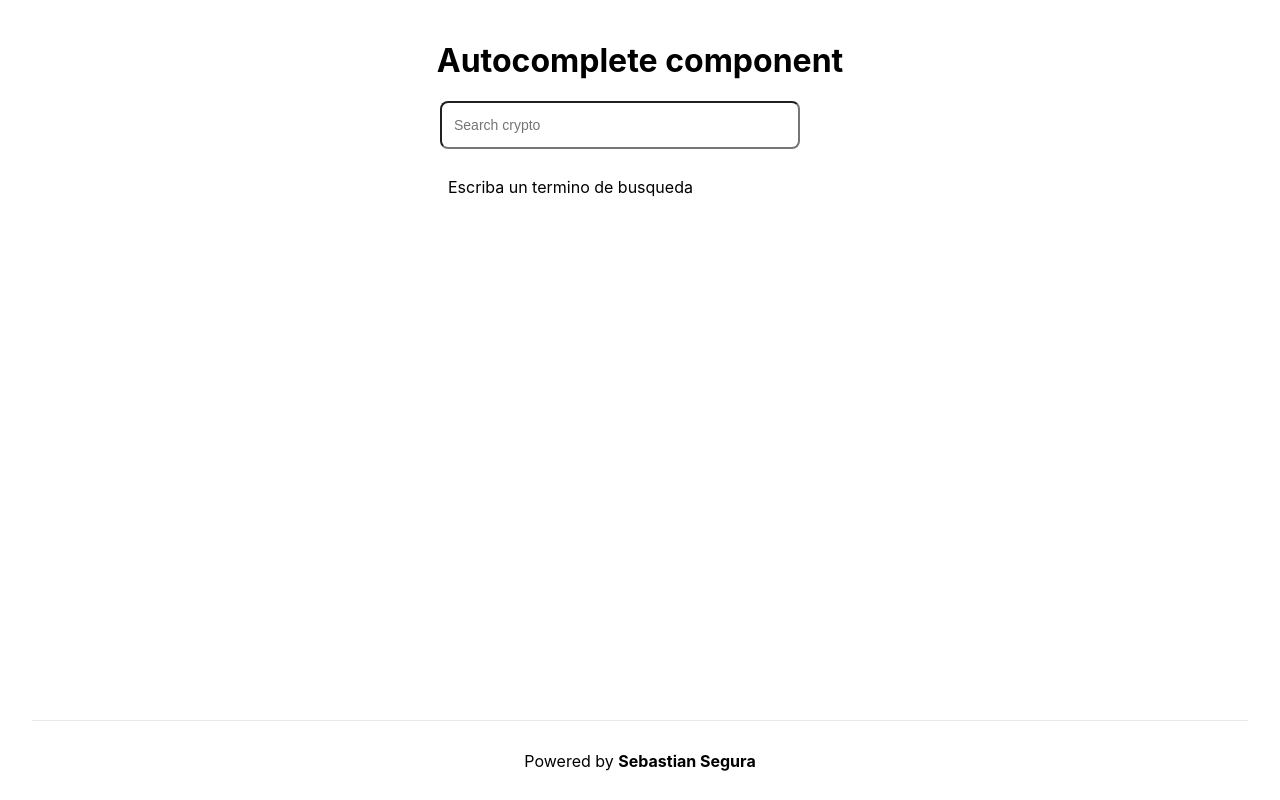
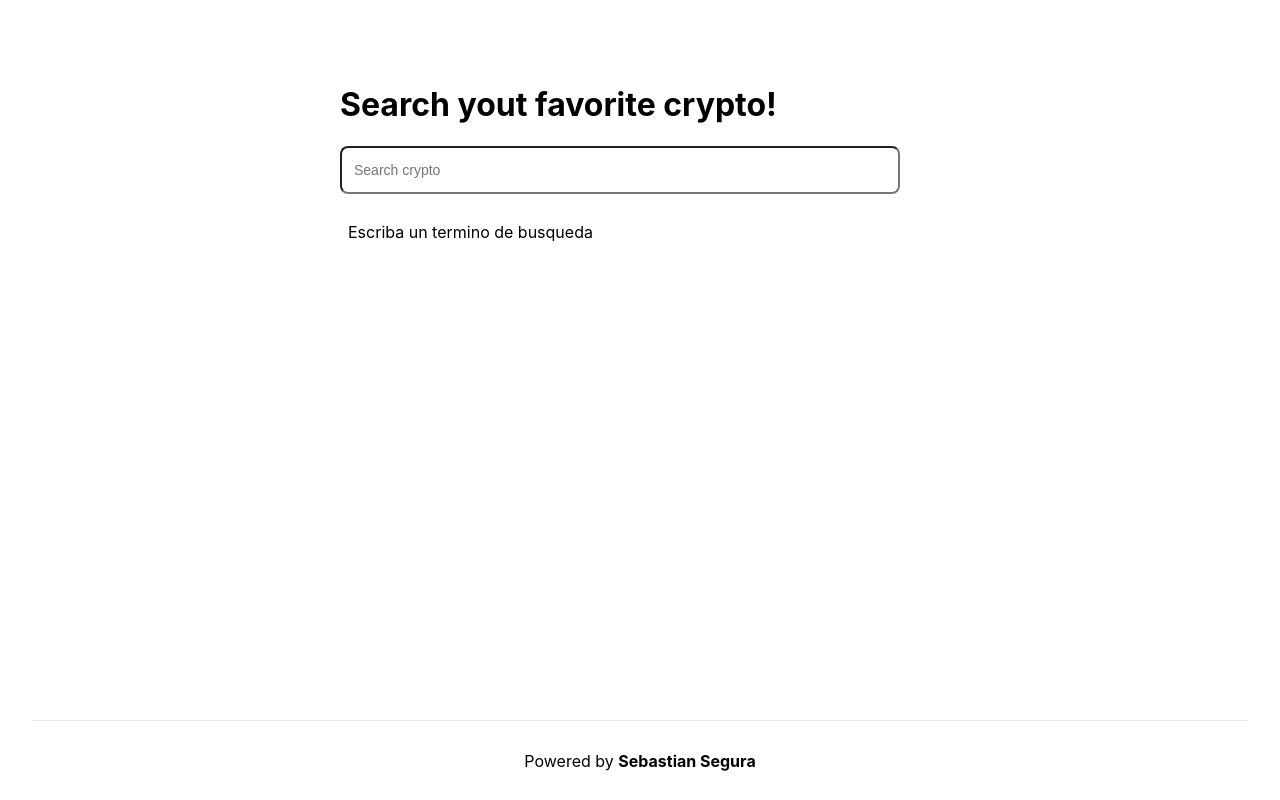
Before and after one commit to sebasegura97/amazing-autocomplete, a Next.js app: page / in a window 1280 px wide. Built offline with nearby package versions, Linux system fonts and the light colour scheme.

Commit message:
minor ui improvements

```diff
--- a/components/Autocomplete/Autocomplete.module.css
+++ b/components/Autocomplete/Autocomplete.module.css
@@ -4,15 +4,15 @@
 
 
 .inputContainer {
-    width: 400px;
+    width: 100%;
     display: flex;
     align-items: center;
-    justify-content: start;
+    justify-content: flex-start;
     position: relative;
 }
 
 .search {
-    width: 360px;
+    width: calc(100% - 40px);
     height: 48px;
     border-radius: 8px;
     padding-left: 12px;
@@ -63,7 +63,7 @@
 
 .suggestion {
     height: 48px;
-    width: 360px;
+    width: calc(100% - 48px);
 
     padding: 8px;
     display: flex;
--- a/pages/index.tsx
+++ b/pages/index.tsx
@@ -1,35 +1,29 @@
-import type { NextPage } from 'next'
-import Head from 'next/head'
-import Autocomplete from '../components/Autocomplete'
-import styles from '../styles/Home.module.css'
+import type { NextPage } from "next";
+import Head from "next/head";
+import Autocomplete from "../components/Autocomplete";
+import styles from "../styles/Home.module.css";
 
 const Home: NextPage = () => {
   return (
     <div className={styles.container}>
       <Head>
-        <title>Create Next App</title>
-        <meta name="description" content="Generated by create next app" />
+        <title>Crypto finder</title>
+        <meta name="description" content="Find your crypto assets" />
         <link rel="icon" href="/favicon.ico" />
       </Head>
 
       <main className={styles.main}>
-        <h1 className={styles.title}>
-          Autocomplete component
-        </h1>
-
-        <div className={styles.autoCompleteContainer}>
-            <Autocomplete />
-        </div>
+        <h1 className={styles.title}>Search yout favorite crypto!</h1>
+        <Autocomplete />
       </main>
 
       <footer className={styles.footer}>
         <p>
-          Powered by {' '}
-          <strong>Sebastian Segura</strong>
+          Powered by <strong>Sebastian Segura</strong>
         </p>
       </footer>
     </div>
-  )
-}
+  );
+};
 
-export default Home
+export default Home;
--- a/styles/Home.module.css
+++ b/styles/Home.module.css
@@ -4,12 +4,15 @@
 
 .main {
   height: 90vh;
+  max-width: 600px;
+
   padding: 4rem 0;
   flex: 1;
   display: flex;
   flex-direction: column;
   justify-content: center;
-  align-items: center;
+  align-items: left;
+  margin: auto;
 }
 
 .footer {
```
